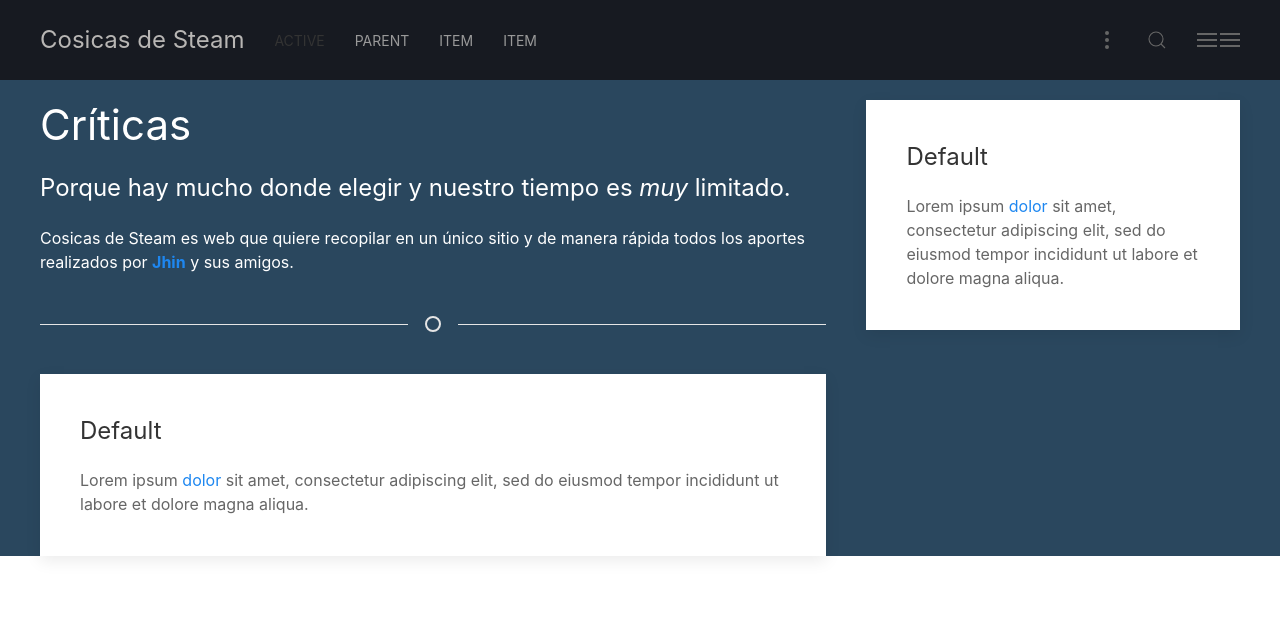
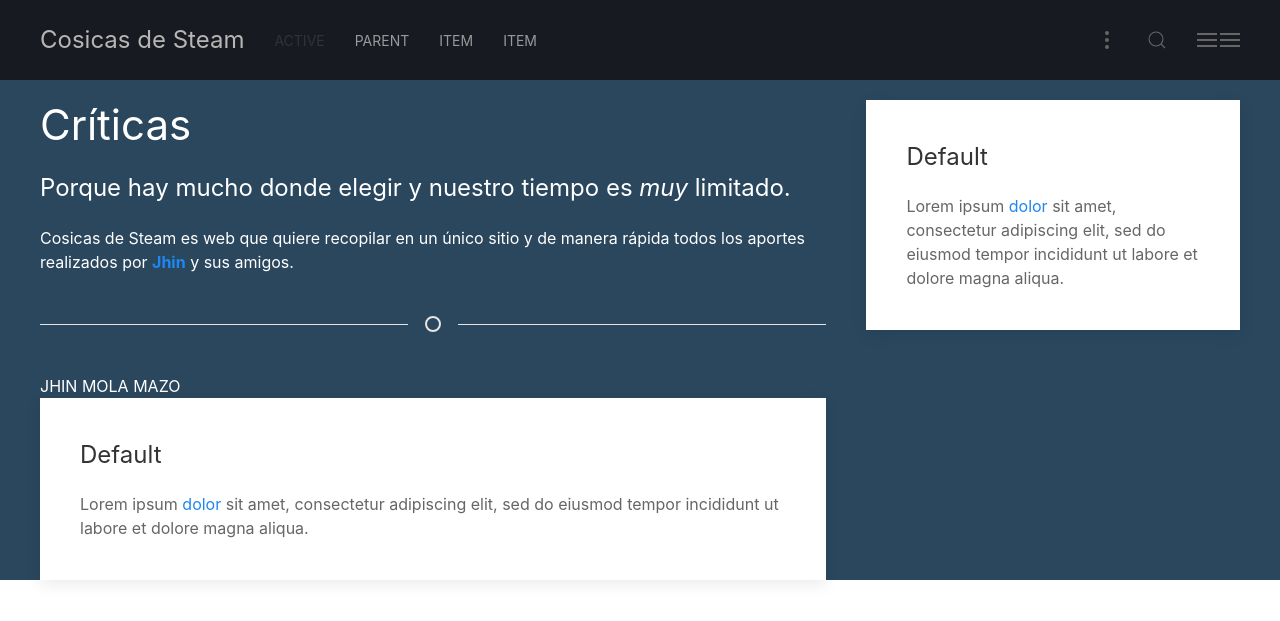
Before and after one commit to Throyd/steamstuff, a Jekyll site: the page built from index.html, in a window 1280 px wide. Shown: the top 621 px of the page. Built offline with Jekyll 4.4.1, drawn with Linux system fonts in a browser that asks for light colours; nearby versions of some CDN libraries.

Commit message:
Update reviews_latest.html

```diff
--- a/_includes/reviews_latest.html
+++ b/_includes/reviews_latest.html
@@ -1,3 +1,4 @@
+JHIN MOLA MAZO
 {% for review in site.reviews %}
   <h2>{{review.name }}</h2>
   <p>{{review.author}}</p>
```
